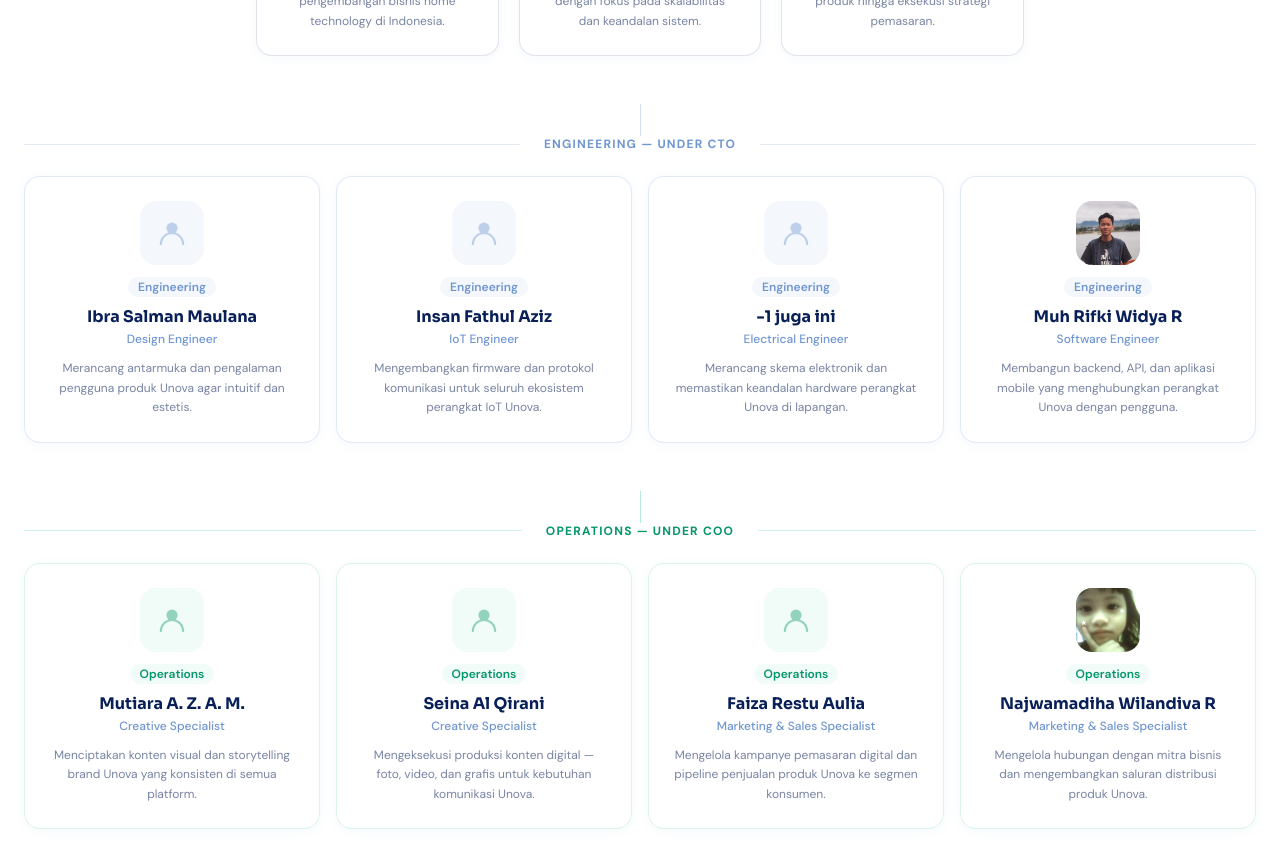
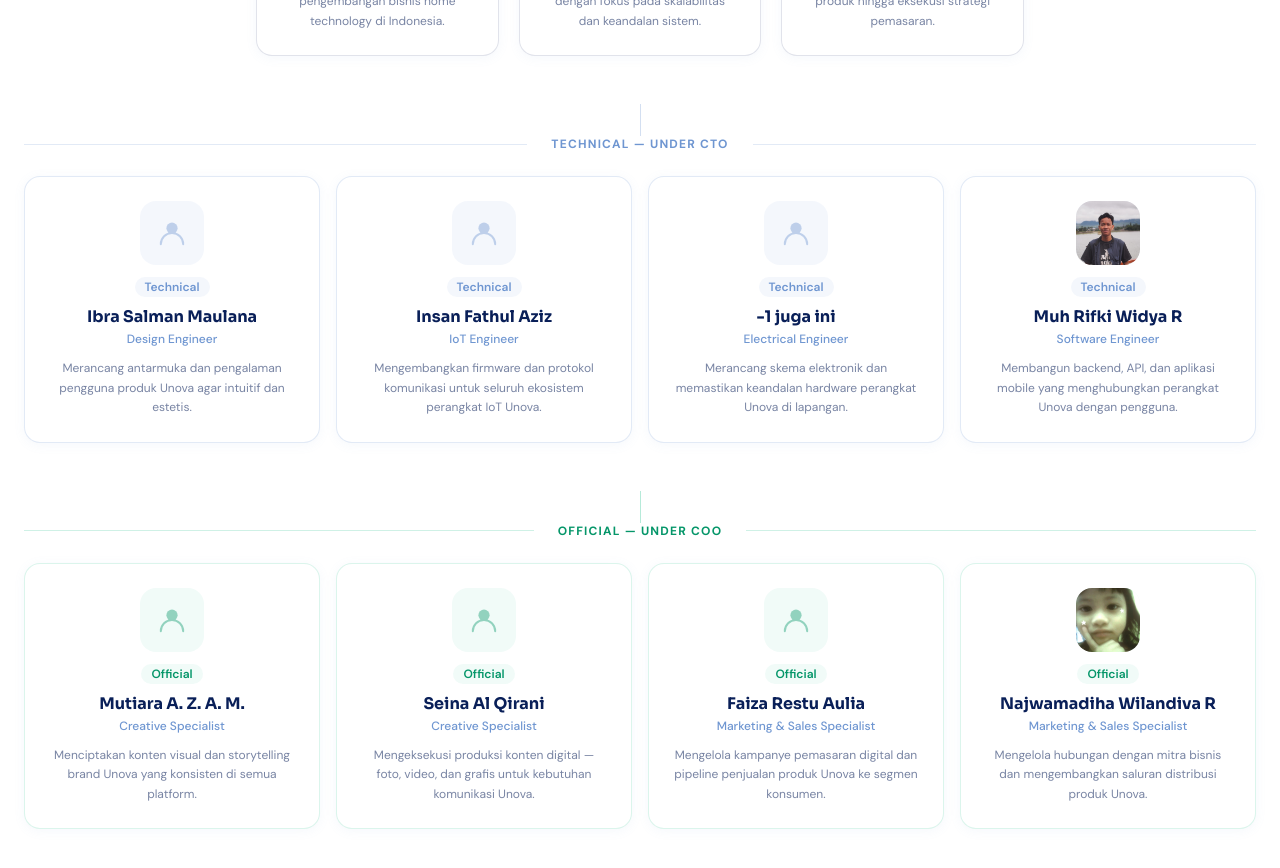
Before and after one commit to ripkie/unovaWebsite, a Next.js app: page /about in a window 1280 px wide. Shown: the part 2800-3668 px from the top of the page. Built offline with nearby package versions, Linux system fonts and the light colour scheme.

Commit message:
ganti nama role

```diff
--- a/src/app/about/page.tsx
+++ b/src/app/about/page.tsx
@@ -46,13 +46,13 @@ const deptConfig: Record<string, { label: string; bg: string; text: string; bord
     border: "rgba(9,31,88,0.12)",
   },
   Engineering: {
-    label: "Engineering",
+    label: "Technical",
     bg: "rgba(111,150,209,0.08)",
     text: "#6F96D1",
     border: "rgba(111,150,209,0.2)",
   },
   Operations: {
-    label: "Operations",
+    label: "Official",
     bg: "rgba(16,185,129,0.06)",
     text: "#059669",
     border: "rgba(16,185,129,0.15)",
@@ -309,7 +309,7 @@ export default function AboutPage() {
                 <div className="flex items-center gap-3 w-full">
                   <div className="h-px flex-1" style={{ background: "rgba(111,150,209,0.2)" }} />
                   <span className="text-xs font-bold tracking-widest uppercase px-3" style={{ color: "#6F96D1" }}>
-                    Engineering — under CTO
+                    Technical — under CTO
                   </span>
                   <div className="h-px flex-1" style={{ background: "rgba(111,150,209,0.2)" }} />
                 </div>
@@ -330,7 +330,7 @@ export default function AboutPage() {
                 <div className="flex items-center gap-3 w-full">
                   <div className="h-px flex-1" style={{ background: "rgba(16,185,129,0.2)" }} />
                   <span className="text-xs font-bold tracking-widest uppercase px-3" style={{ color: "#059669" }}>
-                    Operations — under COO
+                    Official — under COO
                   </span>
                   <div className="h-px flex-1" style={{ background: "rgba(16,185,129,0.2)" }} />
                 </div>
```
